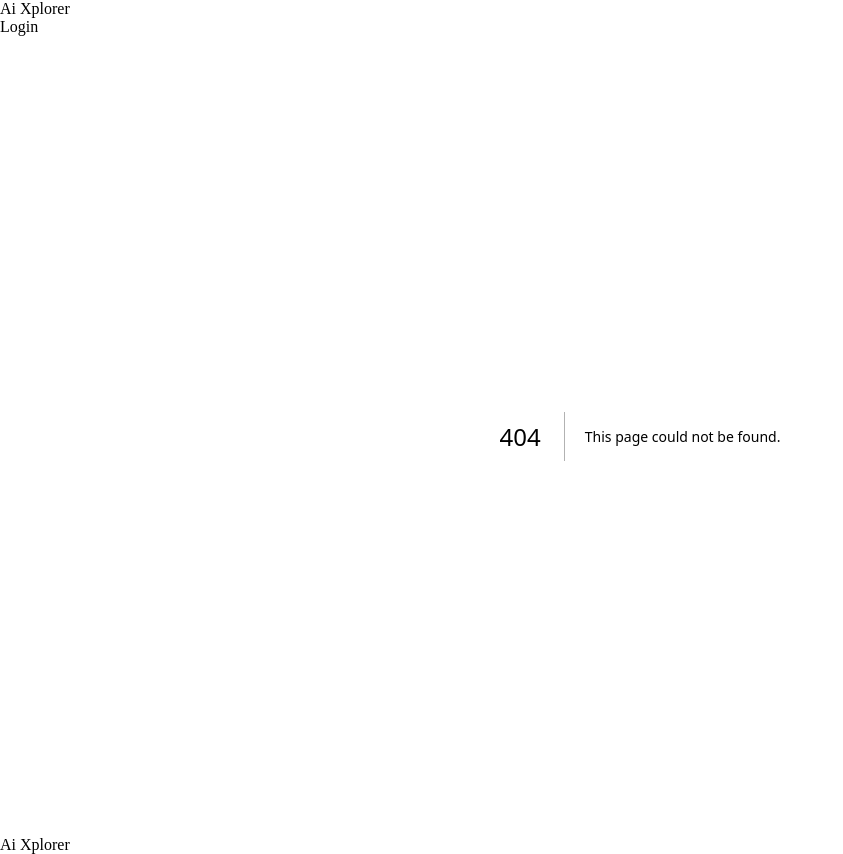
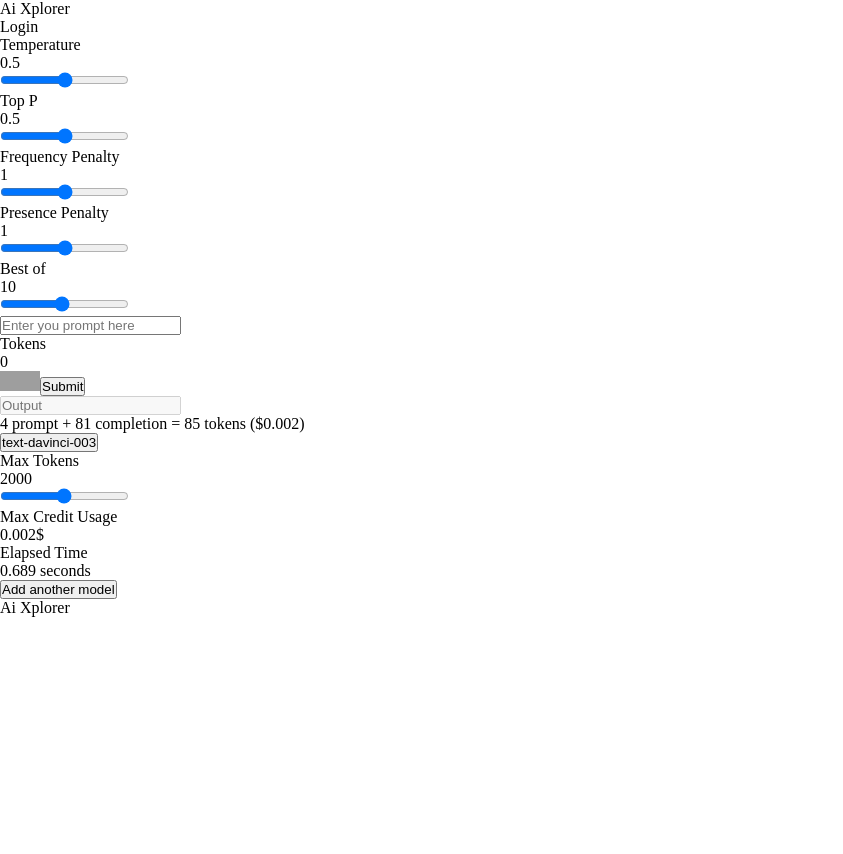
Before and after one commit to PervezSH/ai-xplorer, a Next.js app: page /compare in a window 1280 px wide. Before the commit this address had no page. Shown: the whole page, without its empty margins (0-843 px from the left). After the commit the page ends 800 px from the top, so only its background shows below. Built offline with nearby package versions, Linux system fonts and the light colour scheme; grey boxes are pictures that could not be loaded.

Commit message:
feat: add compare page 📄

```diff
--- /dev/null
+++ b/components/ParamSlider.tsx
@@ -0,0 +1,28 @@
+import React from 'react';
+
+type ParamSliderProps = {
+    name: string;
+    value: number;
+    minValue: number;
+    maxValue: number;
+    step: number;
+    setValue: (value: number) => void;
+}
+
+const ParamSlider: React.FC<ParamSliderProps> = ({ name, value, minValue, maxValue, step, setValue }) => {
+    return (
+        <div>
+            <div>
+                <p>{name}</p>
+                <p>{value}</p>
+            </div>
+            <input type="range" min={minValue} max={maxValue} value={value} step={step} onChange={
+                (event: React.ChangeEvent<HTMLInputElement>) => {
+                    setValue(Number(event.target.value));
+                }
+            } />
+        </div>
+    );
+}
+
+export default ParamSlider;
--- /dev/null
+++ b/pages/compare/index.tsx
@@ -0,0 +1,81 @@
+import React, { useState } from 'react';
+import ParamSlider from '../../components/ParamSlider';
+import Image from 'next/image';
+
+const Compare: React.FC = () => {
+    const [temperature, setTemperature] = useState<number>(0.5);
+    const [topP, setTopP] = useState<number>(0.5);
+    const [frequencyPenalty, setFrequencyPenalty] = useState<number>(1);
+    const [presencePenalty, setPresencePenalty] = useState<number>(1);
+    const [bestOf, setBestOf] = useState<number>(10);
+    const [prompt, setPrompt] = useState<string>("");
+    const [models, setModels] = useState<ModelProps[]>([
+        {
+            name: "text-davinci-003",
+            tokens: 2000,
+            maxTokens: 4000,
+            maxCreditUsage: 0,
+            elaspedTime: 0,
+            output: ""
+        }
+    ]);
+
+    const updateModelProps = (index: number, model: ModelProps) => {
+        setModels(prevModels => {
+            const updatedModels = [...prevModels];
+            updatedModels[index] = model;
+            return updatedModels;
+        });
+    };
+
+    return (
+        <>
+            <div>
+                <div>
+                    <ParamSlider name="Temperature" value={temperature} minValue={0} maxValue={1} step={0.01} setValue={setTemperature} />
+                    <ParamSlider name="Top P" value={topP} minValue={0} maxValue={1} step={0.01} setValue={setTopP} />
+                    <ParamSlider name="Frequency Penalty" value={frequencyPenalty} minValue={0} maxValue={2} step={0.01} setValue={setFrequencyPenalty} />
+                    <ParamSlider name="Presence Penalty" value={presencePenalty} minValue={0} maxValue={2} step={0.01} setValue={setPresencePenalty} />
+                    <ParamSlider name="Best of" value={bestOf} minValue={1} maxValue={20} step={1} setValue={setBestOf} />
+                </div>
+                <input type="text" placeholder="Enter you prompt here" value={prompt} onChange={(event: React.ChangeEvent<HTMLInputElement>) => {
+                    setPrompt(event.target.value);
+                }} />
+            </div >
+            <div>
+                <p>Tokens</p>
+                <p>0</p>
+                <Image src="/images/arrow.svg" alt="Undo last" width={20} height={20} />
+                <Image src="/images/arrow.svg" alt="Regenerate" width={20} height={20} />
+                <button>Submit</button>
+            </div>
+            {models.map((model, index) => (
+                <div key={model.name}>
+                    <div>
+                        <input disabled={true} type="text" placeholder="Output" value={model.output} onChange={(event: React.ChangeEvent<HTMLInputElement>) => {
+                            updateModelProps(index, { ...model, output: event.target.value });
+                        }} />
+                        <p>4 prompt + 81 completion = 85 tokens ($0.002)</p>
+                    </div>
+                    <div>
+                        <button>text-davinci-003</button>
+                        <ParamSlider name="Max Tokens" value={model.tokens} minValue={1} maxValue={model.maxTokens} step={1} setValue={(value: number) => {
+                            updateModelProps(index, { ...model, tokens: value });
+                        }} />
+                        <div>
+                            <p>Max Credit Usage</p>
+                            <p>0.002$</p>
+                        </div>
+                        <div>
+                            <p>Elapsed Time</p>
+                            <p>0.689 seconds</p>
+                        </div>
+                    </div>
+                </div>
+            ))}
+            <button>Add another model</button>
+        </>
+    );
+}
+
+export default Compare;
```
Also changed, not shown: custom-types.d.ts (added, +8 -0 lines).
